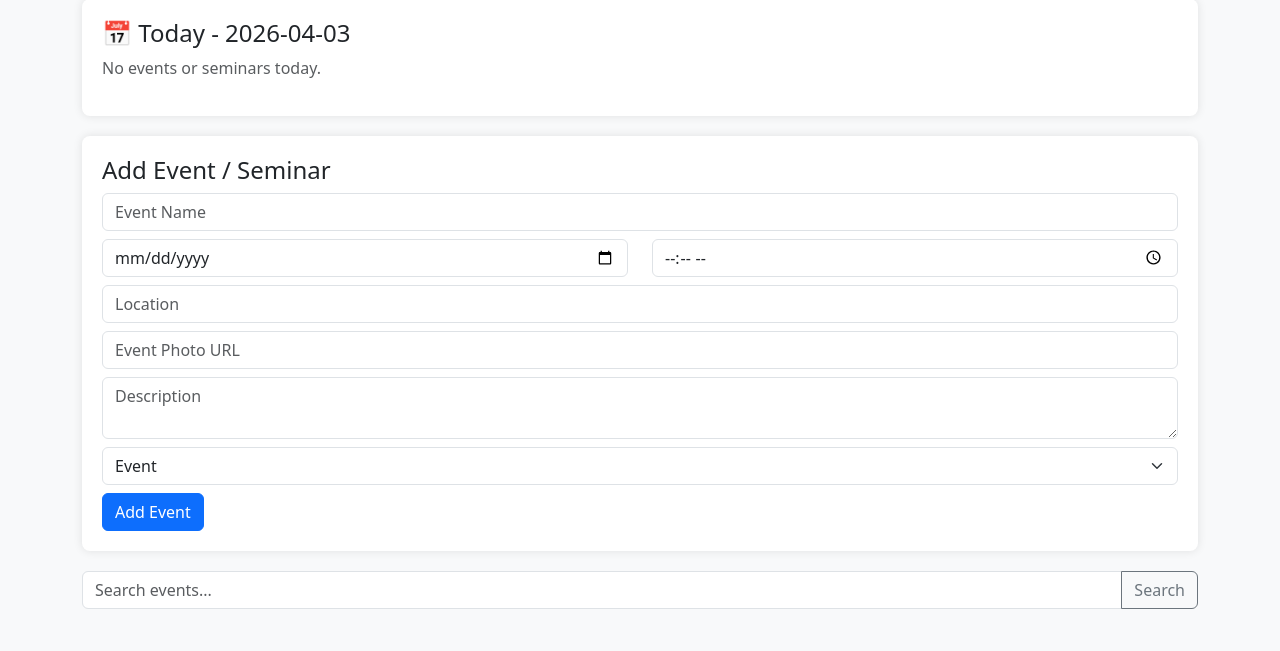
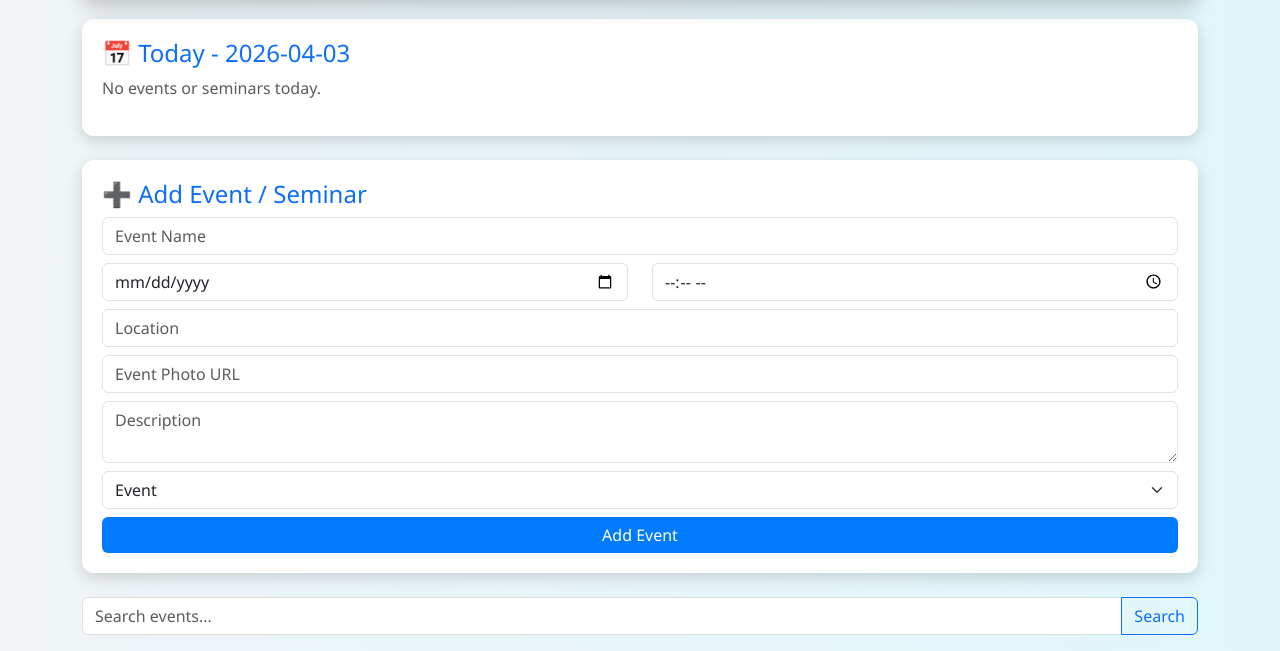
Before and after one commit to Saran1423/event-planner, a Flask app: page / in a window 1280 px wide. Shown: the part 501-1152 px from the top of the page. Before the commit the page ends 1110 px from the top, so only its background shows below. Run offline with Flask 3, Linux system fonts and the light colour scheme; the visitor is signed in with stand-in values (Sample User, id 1).

Commit message:
Update index.html

```diff
--- a/templates/index.html
+++ b/templates/index.html
@@ -4,52 +4,68 @@
     <meta charset="UTF-8">
     <title>CMR College Dashboard</title>
     <link href="https://cdn.jsdelivr.net/npm/bootstrap@5.3.2/dist/css/bootstrap.min.css" rel="stylesheet">
+    <link href="https://cdn.jsdelivr.net/npm/bootstrap-icons@1.11.0/font/bootstrap-icons.css" rel="stylesheet">
     <style>
-        body { background-color: #f8f9fa; }
-        .banner { width: 100%; max-height: 400px; object-fit: cover; border-radius: 8px; margin-bottom: 20px; }
-        .event-card img { height:200px; object-fit:cover; border-radius:5px; }
-        .today-section { background:#fff; padding:20px; border-radius:8px; margin-bottom:20px; box-shadow:0 0 10px rgba(0,0,0,0.1); }
-        .add-event-card { background:#fff; padding:20px; border-radius:8px; margin-bottom:20px; box-shadow:0 0 10px rgba(0,0,0,0.1); }
-        .navbar-brand img { height:50px; }
-        .profile-dropdown { position:relative; display:inline-block; }
-        .dropdown-content { display:none; position:absolute; right:0; background:#fff; min-width:150px; border:1px solid #ccc; z-index:1; box-shadow:0 0 10px rgba(0,0,0,0.2); }
+        body { background: linear-gradient(to right, #f0f4f7, #e0f7fa); font-family: 'Segoe UI', sans-serif; }
+        .banner { width: 100%; max-height: 400px; object-fit: cover; border-radius: 12px; margin-bottom: 20px; box-shadow: 0 8px 20px rgba(0,0,0,0.2);}
+        .event-card img { height: 200px; object-fit: cover; border-radius: 8px; }
+        .today-section { background:#fff; padding:20px; border-radius:12px; margin-bottom:20px; box-shadow:0 5px 15px rgba(0,0,0,0.15); }
+        .add-event-card { background:#fff; padding:20px; border-radius:12px; margin-bottom:20px; box-shadow:0 5px 15px rgba(0,0,0,0.15); }
+        .profile-dropdown { position: relative; display: inline-block; }
+        .profile-dropdown img { width: 45px; height: 45px; border-radius:50%; object-fit:cover; margin-right:10px; }
+        .dropdown-content { display:none; position:absolute; right:0; background:#fff; min-width:180px; border-radius:8px; border:1px solid #ccc; z-index:1; box-shadow:0 8px 20px rgba(0,0,0,0.2); }
         .profile-dropdown:hover .dropdown-content { display:block; }
-        .card-title { font-weight: 600; }
+        .dropdown-content a { display:block; padding:10px; color:#333; text-decoration:none; }
+        .dropdown-content a:hover { background-color:#f0f0f0; border-radius:6px; }
+        .card-title { font-weight: 600; color:#007bff; }
+        .btn-primary { background: #007bff; border: none; }
+        .btn-primary:hover { background: #0056b3; }
+        .like-btn { background: #ff4757; color: #fff; }
+        .like-btn:hover { background: #ff6b81; }
     </style>
 </head>
 <body>
 
 <!-- Navbar -->
-<nav class="navbar navbar-expand-lg navbar-light bg-light shadow-sm fixed-top">
+<nav class="navbar navbar-expand-lg navbar-light bg-white shadow-sm fixed-top">
     <div class="container-fluid">
-        <a class="navbar-brand" href="#">
-            <img src="https://cmr.edu.in/blog/wp-content/uploads/2024/11/History-of-CMR.webp" alt="CMR University">
+        <a class="navbar-brand d-flex align-items-center" href="#">
+            <img src="https://cmr.edu.in/blog/wp-content/uploads/2024/11/History-of-CMR.webp" alt="CMR University" style="height:50px; border-radius:8px;">
+            <span class="ms-2 fw-bold text-primary">CMR College Dashboard</span>
         </a>
         <div class="d-flex align-items-center">
-            <div class="profile-dropdown">
-                <span class="me-2">{{ user }}</span>
-                <div class="dropdown-content p-2">
-                    <a class="d-block mb-1" href="/settings">Settings</a>
-                    <a class="d-block" href="/logout">Logout</a>
+            <div class="profile-dropdown d-flex align-items-center">
+                <img src="https://i.pravatar.cc/45?img=3" alt="Profile Photo">
+                <span class="fw-semibold">{{ user }}</span>
+                <div class="dropdown-content">
+                    <div class="text-center mb-2">
+                        <img src="https://i.pravatar.cc/80?img=3" class="rounded-circle mb-1">
+                        <h6>{{ user }}</h6>
+                        <small>{{ role }}</small>
+                    </div>
+                    <a href="/settings"><i class="bi bi-gear me-2"></i>Settings</a>
+                    <a href="/logout"><i class="bi bi-box-arrow-right me-2"></i>Logout</a>
                 </div>
             </div>
         </div>
     </div>
 </nav>
 
-<div class="container" style="padding-top: 80px;">
+<div class="container" style="padding-top: 100px;">
 
-    <!-- Banner / College Photo -->
+    <!-- College Banner -->
     <img src="https://cmr.edu.in/blog/wp-content/uploads/2024/11/History-of-CMR.webp" class="banner" alt="CMR University">
 
-    <!-- Today's Calendar Section -->
-    <div class="today-section">
-        <h4>📅 Today - {{ today_date }}</h4>
+    <!-- Today's Calendar / Events Section -->
+    <div class="today-section mb-4">
+        <h4 class="text-primary">📅 Today - {{ today_date }}</h4>
         {% if today_events %}
         <ul class="list-group list-group-flush mt-2">
             {% for e in today_events %}
-            <li class="list-group-item">
-                <strong>{{ e.name }} ({{ e.type }})</strong> at {{ e.time }} - {{ e.location }}
+            <li class="list-group-item d-flex justify-content-between align-items-center">
+                <div>
+                    <strong>{{ e.name }} ({{ e.type }})</strong> at {{ e.time }} - {{ e.location }}
+                </div>
             </li>
             {% endfor %}
         </ul>
@@ -60,8 +76,8 @@
 
     <!-- Admin Add Event Form -->
     {% if role == "admin" %}
-    <div class="add-event-card">
-        <h4>Add Event / Seminar</h4>
+    <div class="add-event-card mb-4">
+        <h4 class="text-primary">➕ Add Event / Seminar</h4>
         <form action="/add" method="POST">
             <div class="mb-2">
                 <input type="text" class="form-control" name="name" placeholder="Event Name" required>
@@ -89,7 +105,7 @@
                     <option value="seminar">Seminar/Class</option>
                 </select>
             </div>
-            <button class="btn btn-primary" type="submit">Add Event</button>
+            <button class="btn btn-primary w-100" type="submit">Add Event</button>
         </form>
     </div>
     {% endif %}
@@ -98,14 +114,14 @@
     <form class="mb-3" action="/search" method="POST">
         <div class="input-group">
             <input type="text" class="form-control" name="query" placeholder="Search events...">
-            <button class="btn btn-outline-secondary" type="submit">Search</button>
+            <button class="btn btn-outline-primary" type="submit">Search</button>
         </div>
     </form>
 
     <!-- Event Cards -->
     <div class="row">
         {% for event in events %}
-        <div class="col-md-4 mb-3">
+        <div class="col-md-4 mb-4">
             <div class="card shadow-sm event-card">
                 <img src="{{ event.image }}" class="card-img-top" alt="{{ event.name }}">
                 <div class="card-body">
@@ -114,10 +130,15 @@
                     <p class="card-text"><strong>Time:</strong> {{ event.time }}</p>
                     <p class="card-text"><strong>Location:</strong> {{ event.location }}</p>
                     <p class="card-text">{{ event.description }}</p>
-                    <p>Likes: {{ event.likes }} <a href="/like/{{ event.id }}" class="btn btn-sm btn-outline-danger">❤️ Like</a></p>
-                    {% if role == "admin" %}
-                    <a href="/delete/{{ event.id }}" class="btn btn-sm btn-danger">Delete</a>
-                    {% endif %}
+                    <div class="d-flex justify-content-between align-items-center mt-3">
+                        <span>Likes: {{ event.likes }}</span>
+                        <div>
+                            <a href="/like/{{ event.id }}" class="btn btn-sm like-btn">❤️ Like</a>
+                            {% if role == "admin" %}
+                            <a href="/delete/{{ event.id }}" class="btn btn-sm btn-danger ms-1">Delete</a>
+                            {% endif %}
+                        </div>
+                    </div>
                 </div>
             </div>
         </div>
```
